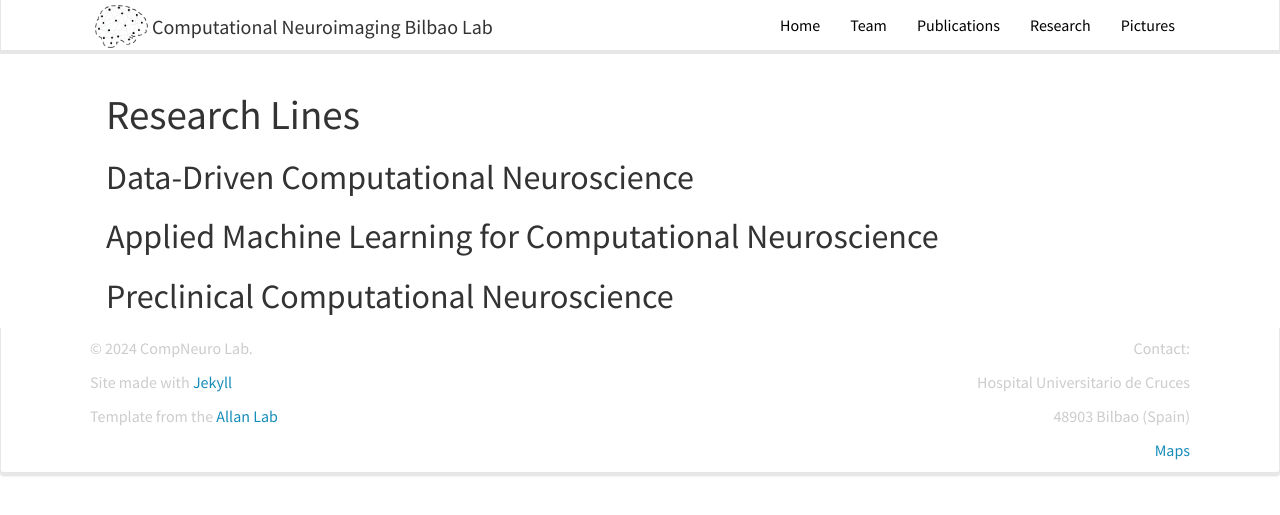
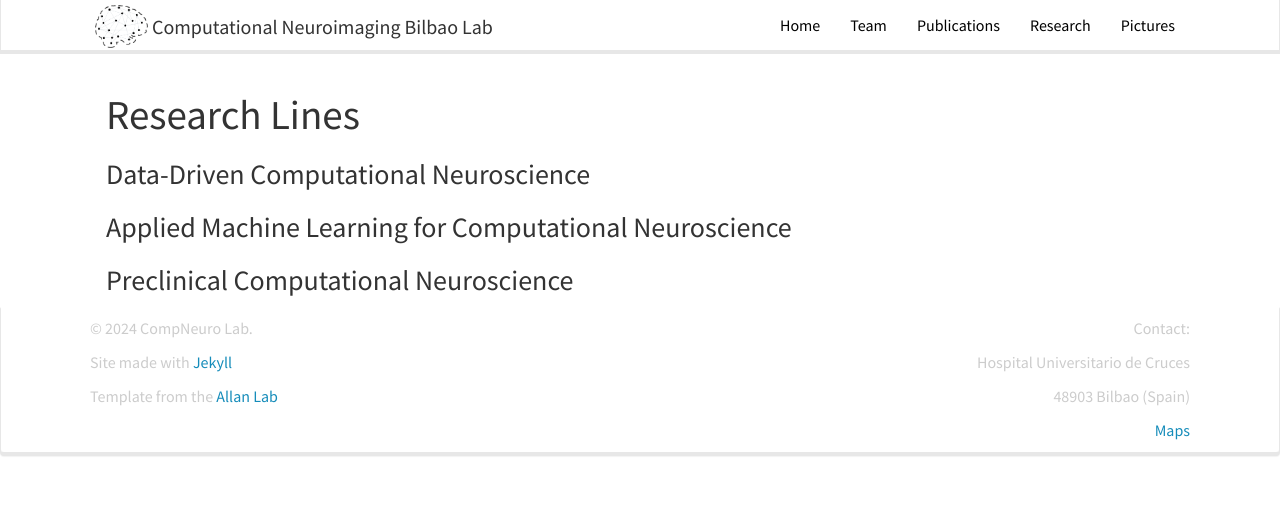
Before and after one commit to itellaetxe/compneurobilbao_website, a Jekyll site: the page built from _pages/research.md, in a window 1280 px wide. Shown: the top 515 px of the page. Built offline with Jekyll 4.4.1, drawn with Linux system fonts in a browser that asks for light colours; nearby versions of some CDN libraries.

```diff
--- a/_pages/research.md
+++ b/_pages/research.md
@@ -8,8 +8,8 @@ sitemap: false
 
 # Research Lines
 
-## Data-Driven Computational Neuroscience
+### Data-Driven Computational Neuroscience
 
-## Applied Machine Learning for Computational Neuroscience
+### Applied Machine Learning for Computational Neuroscience
 
-## Preclinical Computational Neuroscience
+### Preclinical Computational Neuroscience
```
